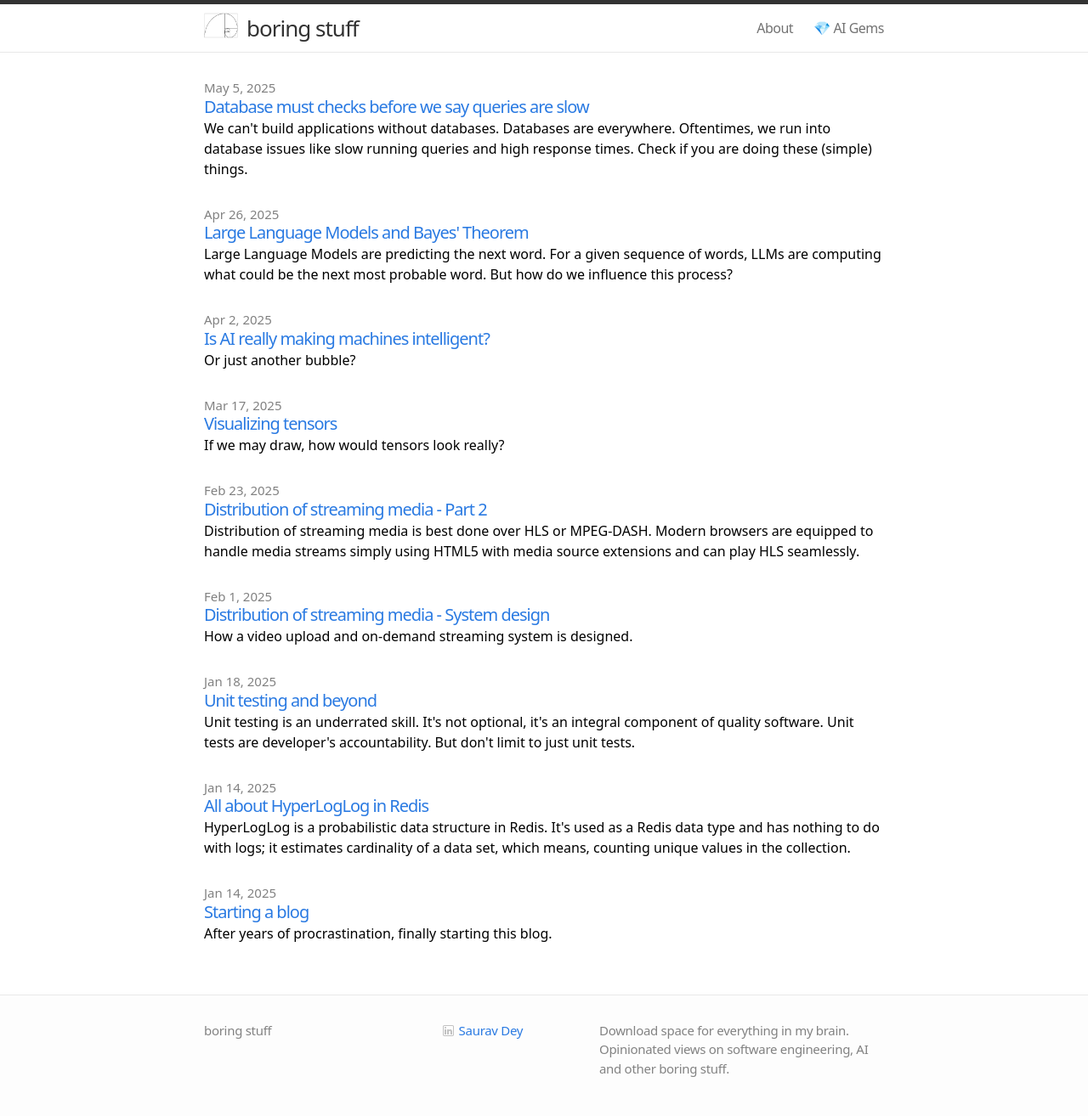
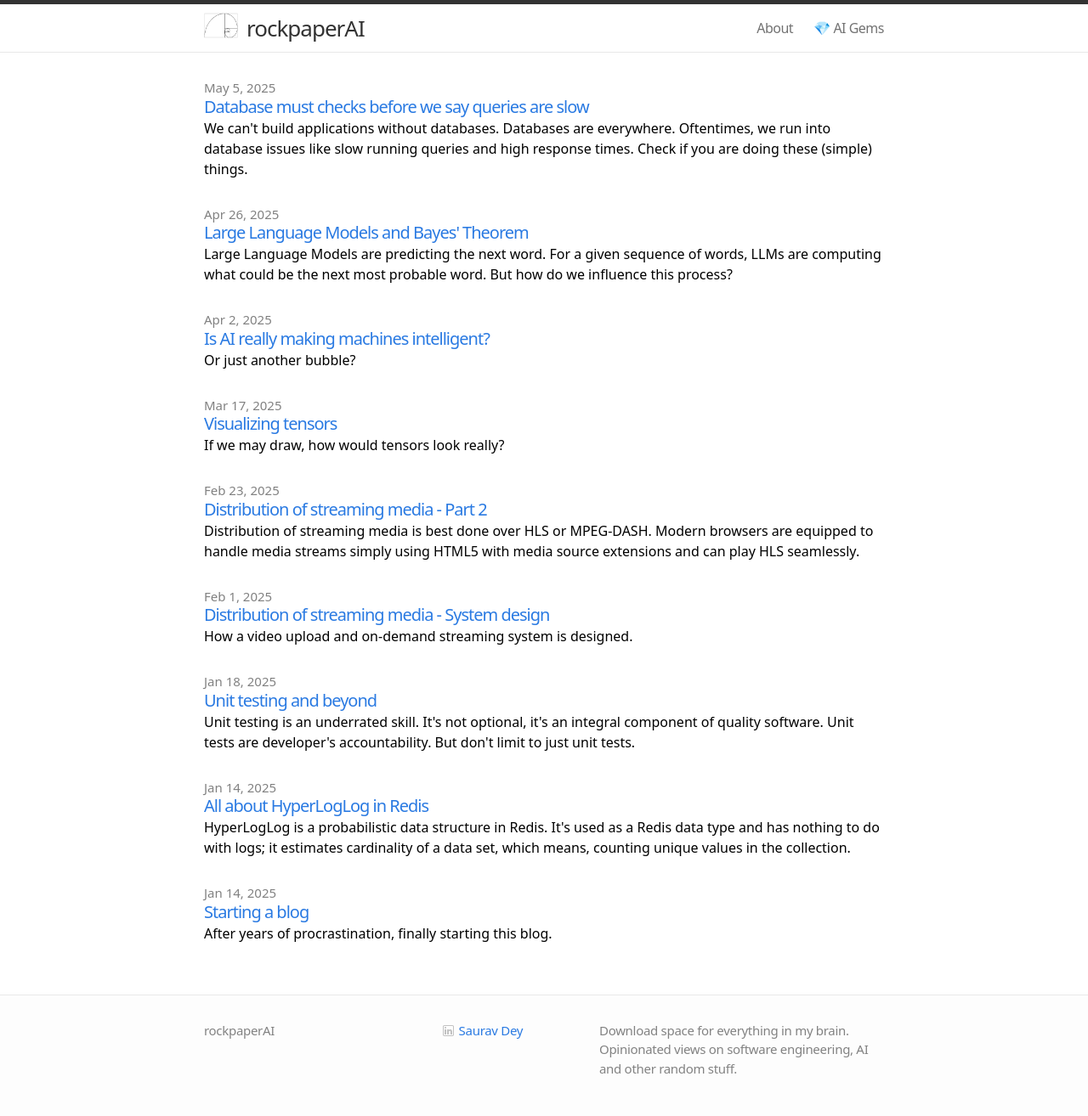
Before and after one commit to mindyouragents/mindyouragents.github.io, a Jekyll site: the page built from index.html, in a window 1280 px wide. Shown: the whole page at 85% size. Built offline with Jekyll 4.4.1, drawn with Linux system fonts in a browser that asks for light colours; some web fonts are replaced.

Commit message:
Update _config.yml

```diff
--- a/_config.yml
+++ b/_config.yml
@@ -1,9 +1,9 @@
 # Site settings
-title: boring stuff
+title: rockpaperAI
 email:
-description: "Download space for everything in my brain. Opinionated views on software engineering, AI and other boring stuff."
+description: "Download space for everything in my brain. Opinionated views on software engineering, AI and other random stuff."
 baseurl: ""
-url: "http://boringfyi.github.io"
+url: "http://rockpaperai.github.io"
 linkedin_username: sauravdey
 github_username:
 twitter_username:
```
